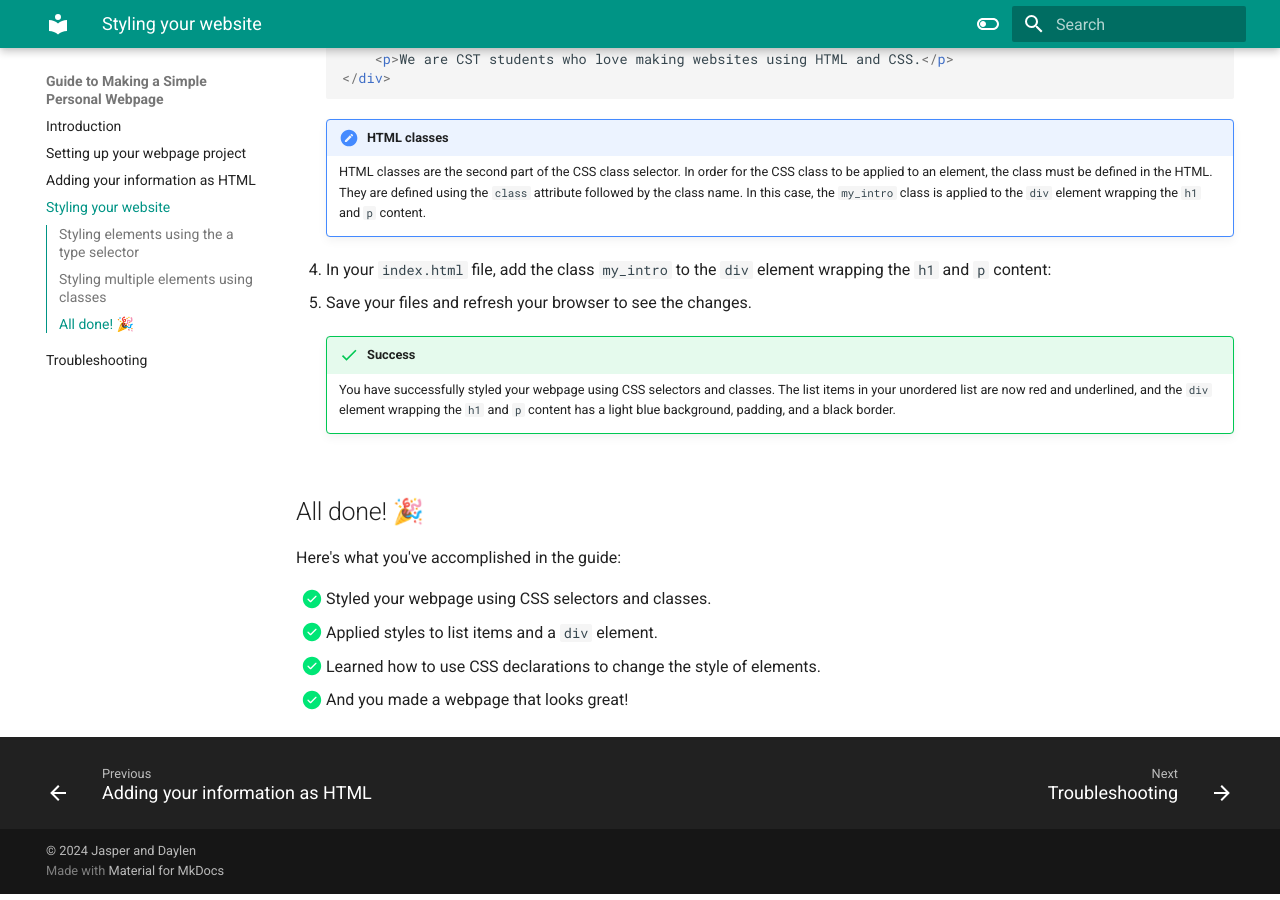
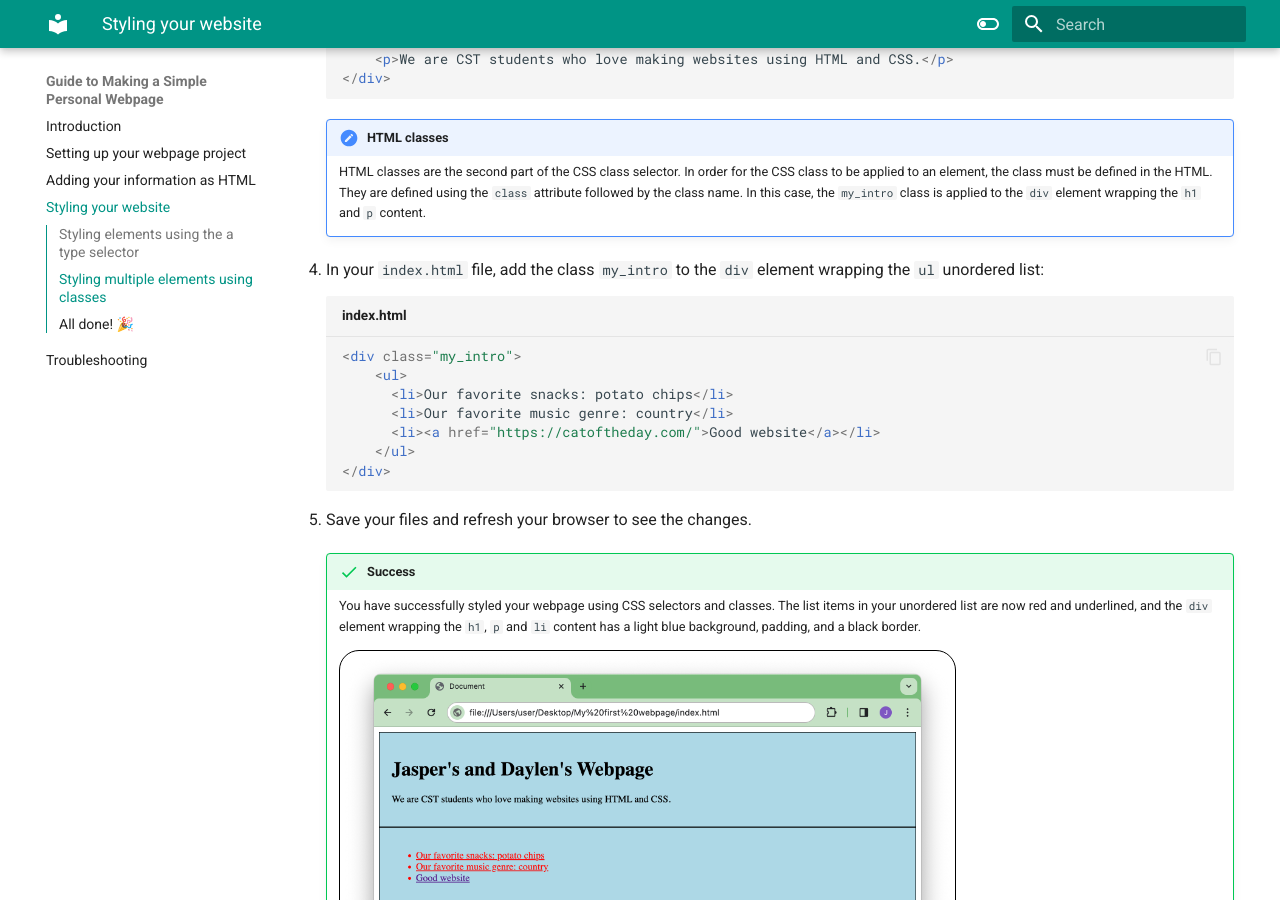
Before and after one commit to jasper-th-wang/Basic_Webpage_Guide, an MkDocs documentation site: the page built from docs/task3.md, in a window 1280 px wide and 900 px high, scrolled down 1508 px. Built offline with MkDocs 1.6.1 and Material for MkDocs 9.7.7, drawn with Linux system fonts in a browser that asks for light colours.

Commit message:
add stuff to task3 and add conventions

````diff
--- a/docs/task3.md
+++ b/docs/task3.md
@@ -63,12 +63,24 @@ Classes are reusable styles that can be applied to multiple elements. In this ex
     !!! note "HTML classes"
         HTML classes are the second part of the CSS class selector. In order for the CSS class to be applied to an element, the class must be defined in the HTML. They are defined using the `class` attribute followed by the class name. In this case, the `my_intro` class is applied to the `div` element wrapping the `h1` and `p` content.
 
-4. In your `index.html` file, add the class `my_intro` to the `div` element wrapping the `h1` and `p` content:
+4. In your `index.html` file, add the class `my_intro` to the `div` element wrapping the `ul` unordered list:
+
+    ```html title="index.html"
+    <div class="my_intro">
+        <ul>
+          <li>Our favorite snacks: potato chips</li>
+          <li>Our favorite music genre: country</li>
+          <li><a href="https://catoftheday.com/">Good website</a></li>
+        </ul>
+    </div>
+    ```
 
 5. Save your files and refresh your browser to see the changes.
 
     !!! success "Success"
-        You have successfully styled your webpage using CSS selectors and classes. The list items in your unordered list are now red and underlined, and the `div` element wrapping the `h1` and `p` content has a light blue background, padding, and a black border.
+        You have successfully styled your webpage using CSS selectors and classes. The list items in your unordered list are now red and underlined, and the `div` element wrapping the `h1`, `p` and `li` content has a light blue background, padding, and a black border.
+
+        ![Styling website success](./assets/task3/task3-result.png)
 
 [//]: # (        TODO: Add images to show the changes in the webpage.)
 
````
Also changed, not shown: docs/index.md (+9 -6 lines), docs/assets/task3/task3-result.png (added).
